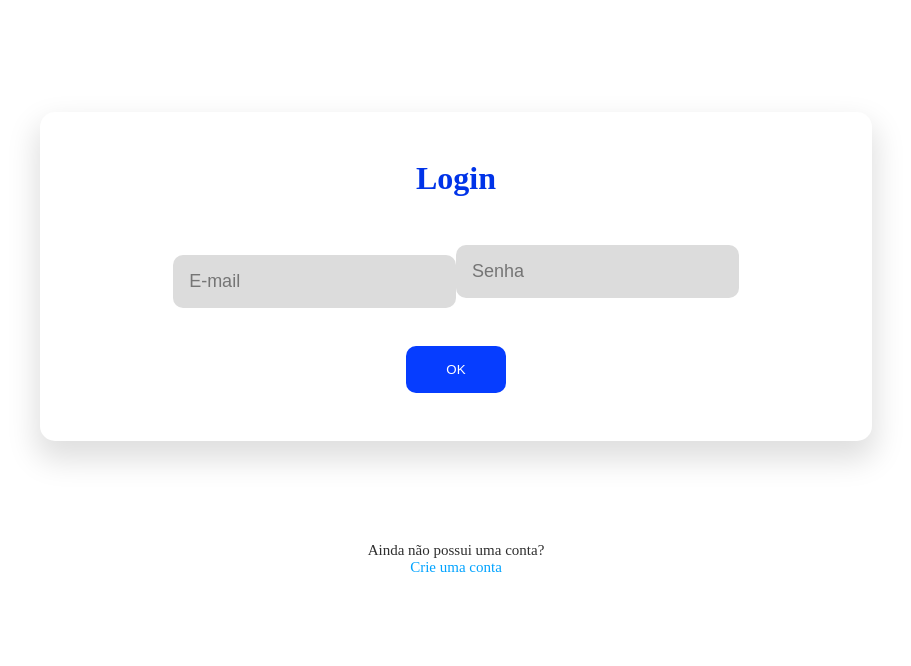
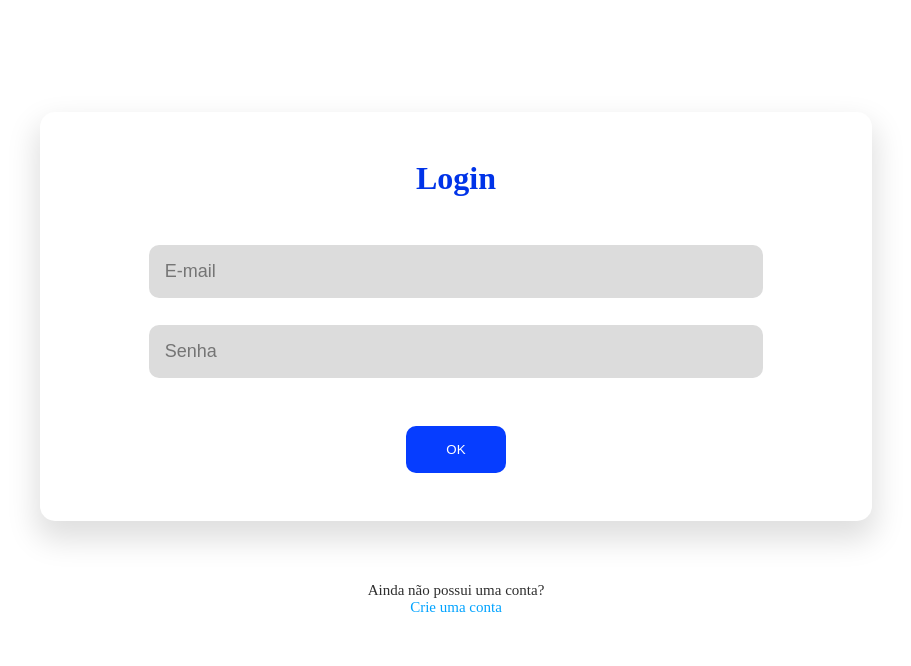
Before and after one commit to RebecaBaruch/Muv_DriverApp, a PHP site: page /templates/login.html in a window 1280 px wide. Shown: the top 666 px of the page, without its empty margins (184-1095 px from the left). Run offline with PHP 8.4, Linux system fonts and the light colour scheme.

Commit message:
arrumei os inputs do login.html

```diff
--- a/Muv_Driver/www/css/index.css
+++ b/Muv_Driver/www/css/index.css
@@ -179,7 +179,7 @@
     color: #0033E8
 }
 
-.input-box{
+.login-box{
     display: flex;
     flex-direction: column;
     justify-content: space-between;
--- a/Muv_Driver/www/templates/login.html
+++ b/Muv_Driver/www/templates/login.html
@@ -16,7 +16,7 @@
             <form class="login-form" action="">
                 <h1>Login</h1>
 
-                <div class="input-box">
+                <div class="login-box">
                     <input type="email" name="E-mail" placeholder="E-mail" id="" class="input">
 
                     <input type="password" name="Senha" placeholder="Senha" id="" class="input password-input">
```
